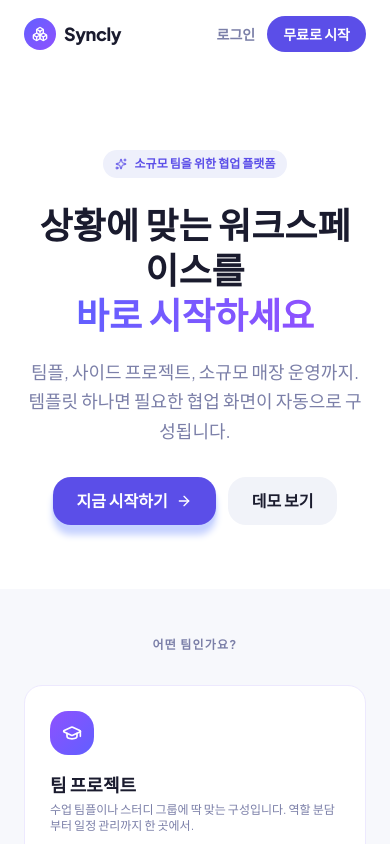
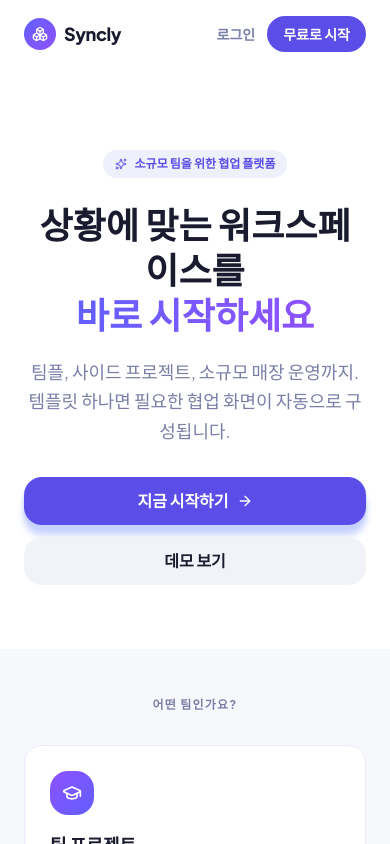
Before and after one commit to TeampleRun/syncly, a Next.js app: page / in a window 390 px wide. Shown: the top 844 px of the page. Built offline with nearby package versions, Linux system fonts and the light colour scheme.

Commit message:
design: Tailwind 프리셋 치환 및 모바일 레이아웃 Figma 정합 수정 (#1)

```diff
--- a/src/widgets/landing/landing-cta/ui/CtaSection.tsx
+++ b/src/widgets/landing/landing-cta/ui/CtaSection.tsx
@@ -23,7 +23,7 @@ export default function CtaSection() {
       <motion.div variants={fadeUp} className="mt-8">
         <Link
           href="/login"
-          className="text-brand inline-block rounded-[18px] bg-white px-6 py-3 text-base font-bold shadow-lg transition-transform hover:scale-[1.03]"
+          className="text-brand inline-block rounded-[18px] bg-white px-6 py-3 text-base font-bold shadow-lg transition-transform hover:scale-103"
         >
           무료로 시작하기
         </Link>
--- a/src/widgets/landing/landing-cta/ui/LandingFooter.tsx
+++ b/src/widgets/landing/landing-cta/ui/LandingFooter.tsx
@@ -1,7 +1,7 @@
 // 랜딩 푸터 — 서비스 카피라이트를 표시하는 정적 영역
 export default function LandingFooter() {
   return (
-    <footer className="border-brand/10 border-t px-6 pt-[25px] pb-6 text-center sm:px-16">
+    <footer className="border-brand/10 border-t px-6 pt-6.25 pb-6 text-center sm:px-16">
       <p className="text-brand-muted text-xs">© 2026 Syncly. 소규모 팀을 위한 협업 플랫폼.</p>
     </footer>
   );
--- a/src/widgets/landing/landing-features/ui/FeaturesSection.tsx
+++ b/src/widgets/landing/landing-features/ui/FeaturesSection.tsx
@@ -17,7 +17,7 @@ export default function FeaturesSection() {
           initial="hidden"
           whileInView="visible"
           viewport={VIEWPORT_ONCE}
-          className="mt-10 grid gap-4 sm:grid-cols-2 md:grid-cols-4"
+          className="mt-10 grid grid-cols-2 gap-4 md:grid-cols-4"
         >
           {featureCards.map((feature) => (
             <motion.article
--- a/src/widgets/landing/landing-header/ui/LandingHeader.tsx
+++ b/src/widgets/landing/landing-header/ui/LandingHeader.tsx
@@ -31,7 +31,7 @@ export default function LandingHeader() {
           : 'border-transparent bg-white',
       )}
     >
-      <nav className="flex items-center justify-between px-6 pt-4 pb-[17px] sm:px-16">
+      <nav className="flex items-center justify-between px-6 pt-4 pb-4.25 sm:px-16">
         <div className="flex items-center gap-2">
           <div className="from-brand-start to-brand-end flex size-8 items-center justify-center rounded-[18px] bg-gradient-to-br">
             <Boxes className="size-4 text-white" />
--- a/src/widgets/landing/landing-hero/ui/HeroSection.tsx
+++ b/src/widgets/landing/landing-hero/ui/HeroSection.tsx
@@ -15,7 +15,7 @@ export default function HeroSection() {
       variants={staggerContainer}
       initial="hidden"
       animate="visible"
-      className="mx-auto flex max-w-[896px] flex-col items-center px-6 pt-20 pb-16 text-center sm:px-16"
+      className="mx-auto flex max-w-4xl flex-col items-center px-6 pt-20 pb-16 text-center sm:px-16"
     >
       <motion.span
         variants={fadeUp}
@@ -26,7 +26,7 @@ export default function HeroSection() {
       </motion.span>
       <motion.h1
         variants={fadeUp}
-        className="text-brand-ink text-4xl leading-tight font-extrabold sm:text-5xl sm:leading-[60px]"
+        className="text-brand-ink text-4xl leading-tight font-extrabold sm:text-5xl sm:leading-15"
       >
         상황에 맞는 워크스페이스를
         <br />
@@ -44,11 +44,11 @@ export default function HeroSection() {
       </motion.p>
       <motion.div
         variants={fadeUp}
-        className="mt-8 flex flex-wrap items-center justify-center gap-3"
+        className="mt-8 flex w-full flex-col gap-3 sm:w-auto sm:flex-row sm:items-center sm:justify-center"
       >
         <Link
           href="/login"
-          className="bg-brand flex items-center gap-2 rounded-[18px] px-6 py-3 text-base font-semibold text-white transition-transform hover:scale-[1.03]"
+          className="bg-brand flex w-full items-center justify-center gap-2 rounded-[18px] px-6 py-3 text-base font-semibold text-white transition-transform hover:scale-103 sm:w-auto"
           style={{ boxShadow: PRIMARY_BUTTON_SHADOW }}
         >
           지금 시작하기
@@ -56,7 +56,7 @@ export default function HeroSection() {
         </Link>
         <Link
           href="#features"
-          className="bg-brand-secondary text-brand-ink hover:bg-brand-soft rounded-[18px] px-6 py-3 text-base font-semibold transition-colors"
+          className="bg-brand-secondary text-brand-ink hover:bg-brand-soft w-full rounded-[18px] px-6 py-3 text-center text-base font-semibold transition-colors sm:w-auto"
         >
           데모 보기
         </Link>
--- a/src/widgets/landing/landing-teams/ui/TeamsSection.tsx
+++ b/src/widgets/landing/landing-teams/ui/TeamsSection.tsx
@@ -24,7 +24,7 @@ export default function TeamsSection() {
               key={team.title}
               variants={fadeUp}
               whileHover={hoverLift}
-              className="rounded-2xl border bg-white p-[25px]"
+              className="rounded-2xl border bg-white p-6.25"
               style={{ borderColor: team.borderColor }}
             >
               <div
@@ -33,7 +33,7 @@ export default function TeamsSection() {
               >
                 <team.icon className="size-5 text-white" />
               </div>
-              <h3 className="text-brand-ink mt-4 text-lg leading-[27px] font-bold">{team.title}</h3>
+              <h3 className="text-brand-ink mt-4 text-lg leading-6.75 font-bold">{team.title}</h3>
               <p className="text-brand-muted mt-1 text-xs leading-4">{team.description}</p>
               <div className="mt-4 flex flex-wrap gap-2">
                 {team.tags.map((tag) => (
```
